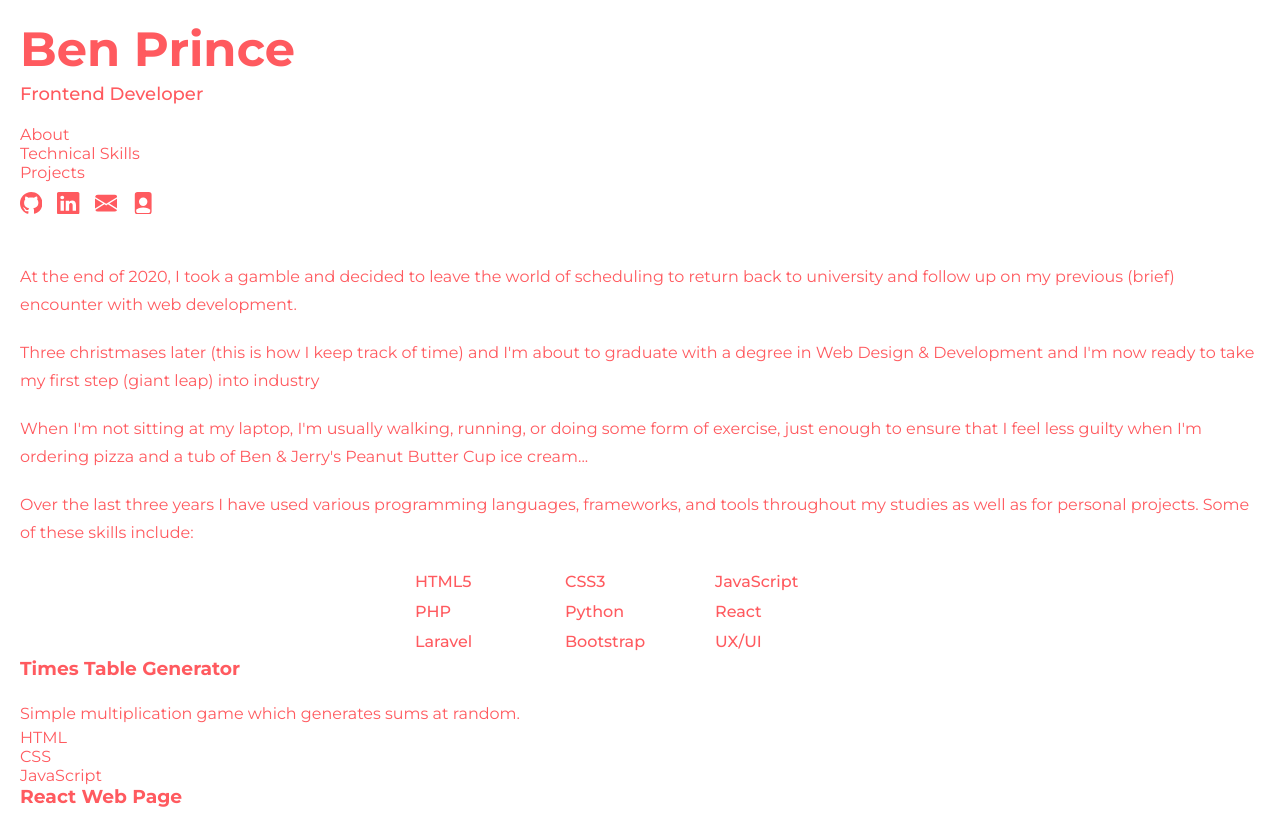
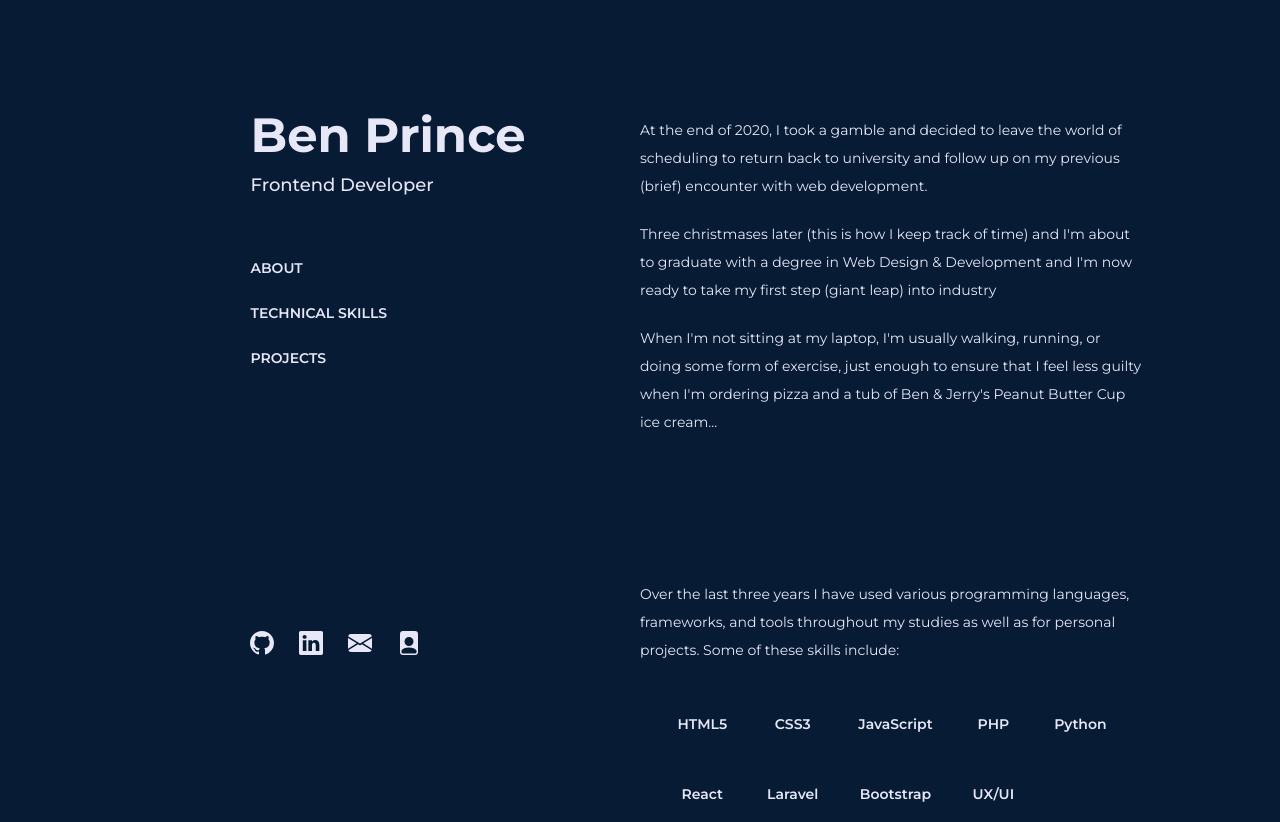
Before and after one commit to bprin87/Portfolio-Site, a website: page index.html in a window 1280 px wide. Shown: the top 822 px of the page. Drawn offline with Linux system fonts and the light colour scheme.

Commit message:
Further styling
Applied colours and added media queries

```diff
--- a/styles.css
+++ b/styles.css
@@ -6,21 +6,38 @@
 }
 
 body {
-    background-color: #fff;
-    color: #FF5A5F;
+    background-color: #071C34;
+}
+
+body, a, a:link, a:visited, .social-media a, .social-media li a:hover, #skills li {
+    color: #E7E7F8;
+}
+
+
+p, li {
+    font-size: .875rem;
 }
 
 li {
     list-style: none;
 }
 
-header, main {
-    margin: 20px;
+a, a:link, a:visited {
+    text-decoration: none;
 }
 
-.nav-container h1 {
+header {
+    margin: 30px 30px 0;
+}
+
+main {
+    margin: 0 30px;
+    padding-top: .5rem;
+}
+
+.nav-container h1, .nav-container h2 {
     font-size: 2.25rem;
-    margin: 10px 0 5px
+    margin: 10px 0 5px;
 }
 
 .nav-container h2 {
@@ -28,6 +45,7 @@ header, main {
     font-weight: 500;
     margin-bottom: 20px;
 }
+
 
 nav {
     display: none;
@@ -39,25 +57,24 @@ nav {
 }
 
 .social-media a {
-    text-decoration: none;
-    color: #FF5A5F;
     padding-right: 15px;
     cursor: pointer;
 }
 
-.social-media li a:hover {
-    color: #FF385C;
+.social-media svg {
+    height: 1.5rem;
+    width: 1.5rem;
+    margin-right: 10px;
 }
 
-svg {
-    height: 1.4rem;
-    width: 1.4rem;
+.social-media svg:hover {
+    color: #fff;
 }
 
 main h2 {
     text-transform: uppercase;
     font-size: 1rem;
-    font-weight: 800;
+    font-weight: 700;
     letter-spacing: 2px;
     margin: 60px 0 20px;
 }
@@ -68,19 +85,114 @@ main p {
 }
 
 #skills ul {
-    margin-top: 20px;
+    margin: 35px auto 0 auto;
     display: grid;
-    grid-template-columns: repeat(3, 150px);
+    grid-template-columns: repeat(5, auto);
     justify-content: center;
+    gap: 20px;
+    max-width: 800px;
 }
 
 #skills li {
-   font-weight: 500;
+   font-weight: 600;
    line-height: 30px;
+   text-align: center;
+   margin: 10px;
+}
+
+#skills svg {
+    fill: #E7E7F8;
+    height: 2rem;
+    width: 2rem;
+    margin: 10px;
+}
+
+#projects {
+    margin-bottom: 60px;
+}
+
+#projects li {
+    margin-bottom: 30px;
 }
 
 
+#projects h3 {
+    font-size: 1rem;
+    font-weight: 600;
+    cursor: pointer;
+    display: inline-block;
+}
+
+#projects a:hover, #projects a:hover svg  {
+    color: #5EEAD4;
+}
+
+#projects a:hover svg {
+    transform: translateY(-3px) translateX(3px);
+    font-weight: 700;
+}
+
+#projects p {
+    margin-top: 3px;
+    margin-bottom: 10px;
+}
+
+#projects svg {
+    height: .8rem;
+    width: .8rem;
+}
+
+.project-skills {
+    display: flex;
+    margin-top: 15px;
+}
+
+.project-skills li {
+    margin-right: 10px;
+    border: 1px solid #5EEAD4;
+    border-radius: 10px;
+    padding: 5px 8px;
+    color: #5EEAD4;
+}
+
+footer {
+    text-align: center;
+    padding-bottom: 1rem;
+}
+
 @media only screen and (min-width: 1024px) {
+
+    body {
+        display: grid;
+        grid-template-columns: 1fr 1fr;
+        justify-items: center;
+        max-width: 1200px;
+        padding-left: 6rem;
+        padding-right: 6rem;
+        margin-left: auto;
+        margin-right: auto;
+    }
+
+    header {
+        position: sticky;
+        top: 0;
+        left: 0;
+        padding: 6rem 0;
+        display: flex;
+        max-height: 100vh;
+        justify-content: space-between;
+        flex-direction: column;
+        margin-top: 0;
+    }
+
+    main {
+        padding: 6rem 0;
+        margin: 0;
+    }
+
+    .nav-container {
+        margin-bottom: auto;
+    }
 
     .nav-container h1 {
         font-size: 3rem;
@@ -88,10 +200,53 @@ main p {
 
     nav {
         display: block;
+        margin-top: 50px;
+    }
+
+    nav li {
+        text-transform: uppercase;
+        font-weight: 600;
+        line-height: 45px;
+    }
+
+    nav a:hover, .active {
+        margin-left: 40px;
+        font-weight: 800;
+        color: #fff;
+    }
+
+    .bi-arrow-right:hover {
+        width: 5rem;
+    }
+
+    #about, #skills, #projects {
+        margin-bottom: 9rem;
     }
 
     #about h2, #skills h2, #projects h2 {
         display: none;
     }
 
+    .social-media {
+        width: 100%;
+        display: flex;
     }
+
+    #projects {
+        margin-bottom: 300px;
+    }
+
+    footer {
+        grid-column: 2;
+        width: 100%;
+        padding-bottom: 9rem;
+        margin-top: -.7rem;
+        display: flex;
+        text-align: left;
+    }
+
+    footer p {
+        line-height: 1.2rem;
+    }
+
+}
```
Lines whose indentation alone changed are shown as unchanged.
